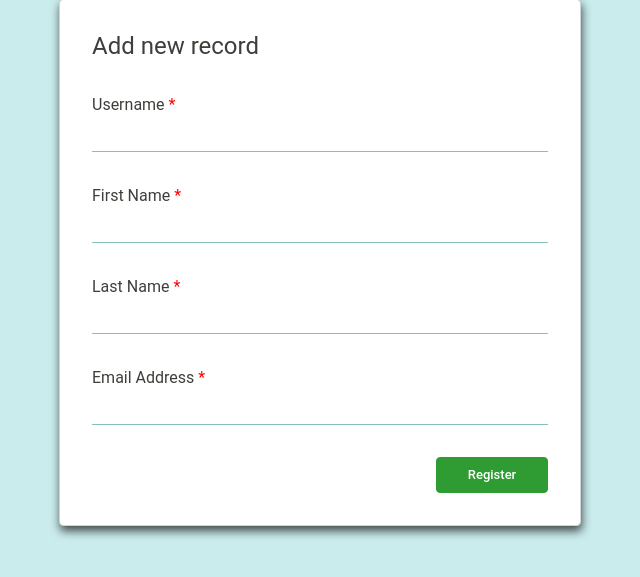
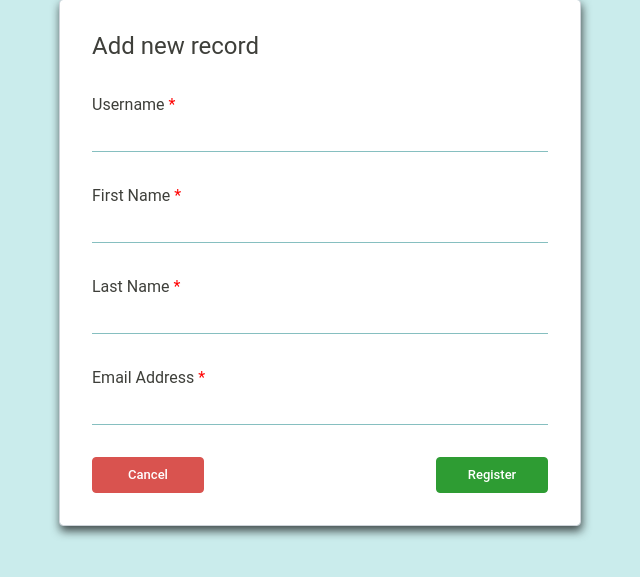
Before and after one commit to AhmedOsman21/Simple_Crud_App, a PHP site: page /add_record in a window 1280 px wide. Shown: the part 127-704 px from the top of the page, without its empty margins (320-960 px from the left). Run offline with PHP 8.4, Linux system fonts and the light colour scheme.

Commit message:
Adding a cancel button to register and update page, so the user can cancel submitting and go back to the home page

```diff
--- a/add_record.php
+++ b/add_record.php
@@ -39,6 +39,7 @@ include_once "register.php";
                 <input type="text" name="email" id="email" class="text-inp">
                 <span class="error"><?php echo $emailErr; ?> </span>
                 <div class="submit-form">
+                    <input type="submit" value="Cancel" class="btn btn-danger submit-btn" name="cancel">
                     <input type="submit" value="Register" class="btn btn-success submit-btn" name="register">
                 </div>
             </form>
--- a/register.php
+++ b/register.php
@@ -23,3 +23,9 @@ if (isset($_POST['register'])) {
         $record->insertRecord();
     }
 }
+
+// Cancel submitting
+if (isset($_POST['cancel'])) {
+    header("Location:../crud_app");
+    exit();
+}
--- a/styles/style.css
+++ b/styles/style.css
@@ -138,9 +138,9 @@ form {
 .submit-form {
     display: flex;
     flex-wrap: wrap;
-    justify-content: end;
+    justify-content: space-between;
 }
 
-.submit-btn {
+.submit-btn, .cancel-btn {
     width: 7rem;
 }
```
Also changed, not shown: update.php (+8 -0 lines).
